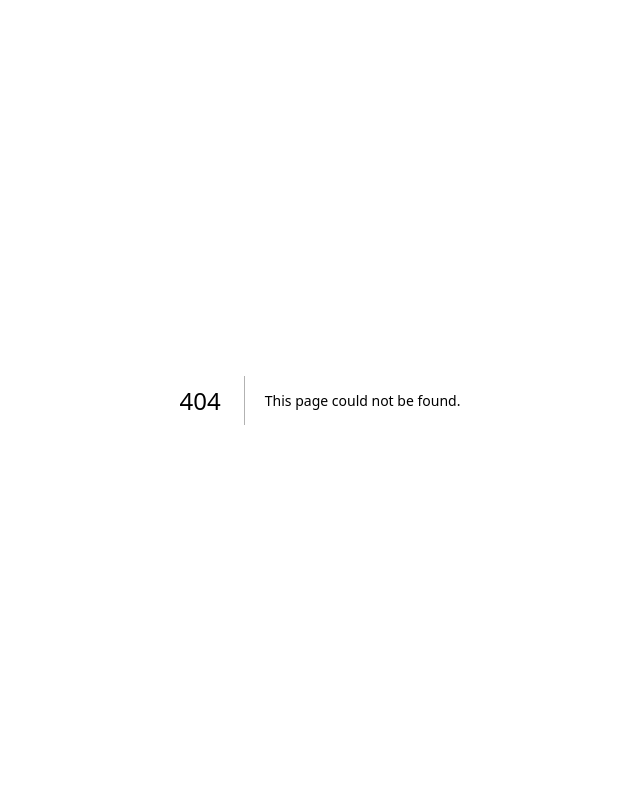
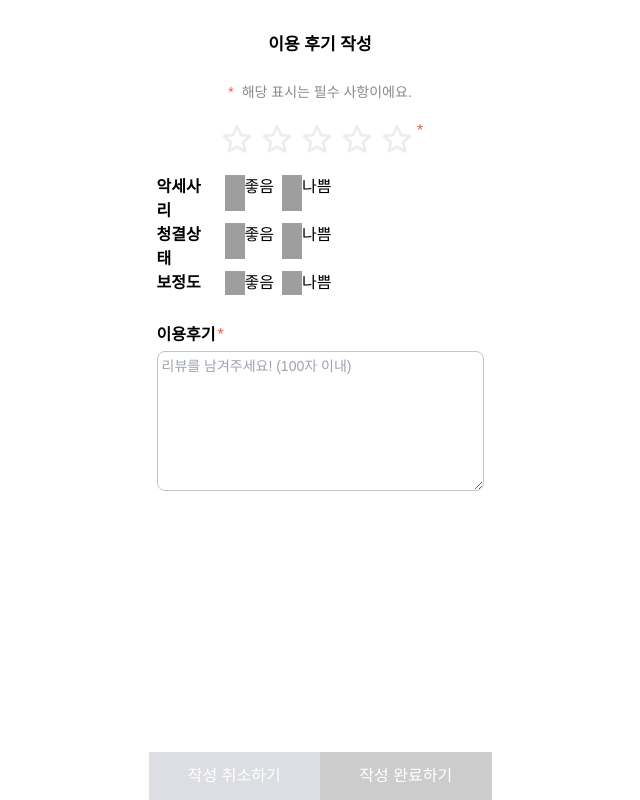
Before and after one commit to 4-frame-photos-map/frontend, a Next.js app: page /shopDetail/review in a window 1280 px wide. Before the commit this address had no page. Shown: the whole page, without its empty margins (320-960 px from the left). Built offline with nearby package versions, Linux system fonts and the light colour scheme; no server answers; grey boxes are pictures that could not be loaded; a web font is replaced by a local one.

Commit message:
feat : 리뷰 작성 페이지 생성

```diff
--- /dev/null
+++ b/src/pages/shopDetail/review.tsx
@@ -0,0 +1,141 @@
+import tw from 'tailwind-styled-components';
+import Checkbox from '@components/common/Checkbox';
+import ShopLayout from '@components/common/ShopLayout';
+import Textarea from '@components/common/Textarea';
+import Image from 'next/image';
+import { useRouter } from 'next/router';
+import { useState } from 'react';
+import { useForm } from 'react-hook-form';
+import Button from '@components/common/Button';
+import usePostReview from '@hooks/usePostReview';
+
+type ReviewForm = {
+  content: string;
+  purity?: string;
+  retouch?: string;
+  item?: string;
+};
+const STAR = [0, 1, 2, 3, 4];
+
+const Review = () => {
+  const router = useRouter();
+  const shopId = Number(router.query.shopId);
+  const { mutate } = usePostReview();
+  const [rate, setRate] = useState<boolean[]>([
+    false,
+    false,
+    false,
+    false,
+    false,
+  ]);
+
+  const { register, handleSubmit, watch } = useForm<ReviewForm>();
+
+  const watchContent = watch('content');
+  const watchItem = watch('item');
+  const watchPurity = watch('purity');
+  const watchRetouch = watch('retouch');
+
+  const handleStarClick = (index: number) => {
+    const clickStates = [...rate];
+    for (let i = 0; i < 5; i++) {
+      clickStates[i] = i <= index ? true : false;
+    }
+    setRate(clickStates);
+  };
+
+  const onSubmit = (form) => {
+    const { content, item, purity, retouch } = form;
+    const reviewInfo = [
+      shopId,
+      {
+        star_rating: rate.filter(Boolean).length,
+        content,
+        item: item[0],
+        purity: purity[0],
+        retouch: retouch[0],
+      },
+    ];
+    mutate(reviewInfo);
+  };
+
+  return (
+    <ShopLayout className="bg-white">
+      <RatingContainer>
+        <span className="pb-6 text-title2 font-semibold">이용 후기 작성</span>
+        <div className="flex text-label2">
+          <span className="text-status-error">*</span>
+          <span className="pl-2 pb-4 text-text-alternative">
+            해당 표시는 필수 사항이에요.
+          </span>
+        </div>
+        <div className="flex">
+          {STAR.map((ele) => (
+            <div key={ele} onClick={() => handleStarClick(ele)}>
+              <Image
+                src={
+                  rate[ele] ? '/svg/checked_star.svg' : '/svg/blank_star.svg'
+                }
+                width={40}
+                height={40}
+                alt="별"
+              />
+            </div>
+          ))}
+          <span className="text-status-error">*</span>
+        </div>
+      </RatingContainer>
+      <OptionContainer>
+        <OptionBox>
+          <Checkbox
+            id="item"
+            label="악세사리"
+            status={watchItem}
+            register={register('item')}
+          />
+          <Checkbox
+            id="purity"
+            label="청결상태"
+            status={watchPurity}
+            register={register('purity')}
+          />
+          <Checkbox
+            id="retouch"
+            label="보정도"
+            status={watchRetouch}
+            register={register('retouch')}
+          />
+        </OptionBox>
+        <Textarea
+          label="이용후기"
+          placeholder="리뷰를 남겨주세요! (100자 이내)"
+          register={register('content')}
+          className={
+            watchContent ? 'border-primary-pressed' : 'border-text-assitive'
+          }
+        />
+      </OptionContainer>
+      <Button
+        text="작성 취소하기"
+        isRightButton={true}
+        handleButton={() => {
+          router.back();
+        }}
+        handleRightButton={handleSubmit(onSubmit)}
+        disabled={!rate.filter(Boolean).length || !watchContent}
+      />
+    </ShopLayout>
+  );
+};
+
+const RatingContainer = tw.section`
+flex flex-col items-center justify-center pt-8
+`;
+const OptionContainer = tw.section`
+mt-4 px-6
+`;
+const OptionBox = tw.div`
+mb-4 flex flex-col
+`;
+
+export default Review;
```
